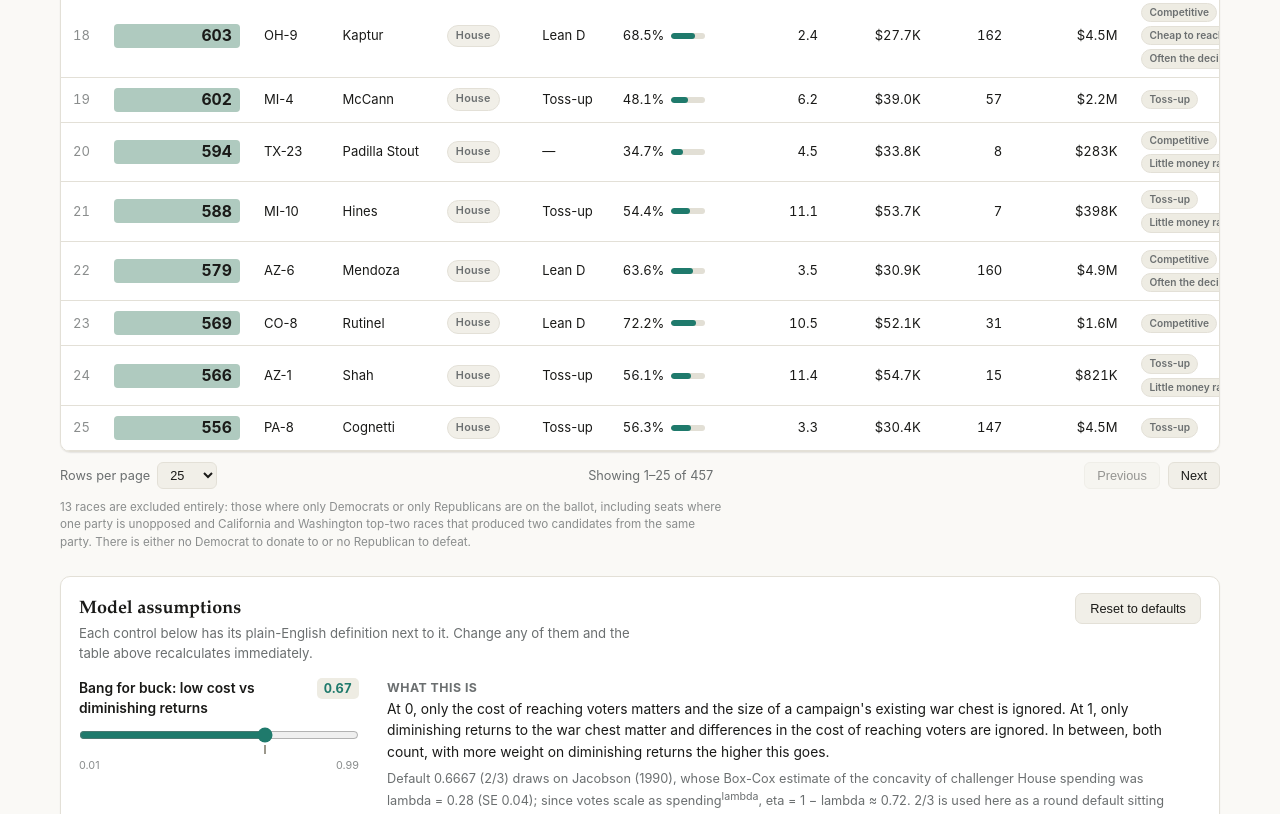
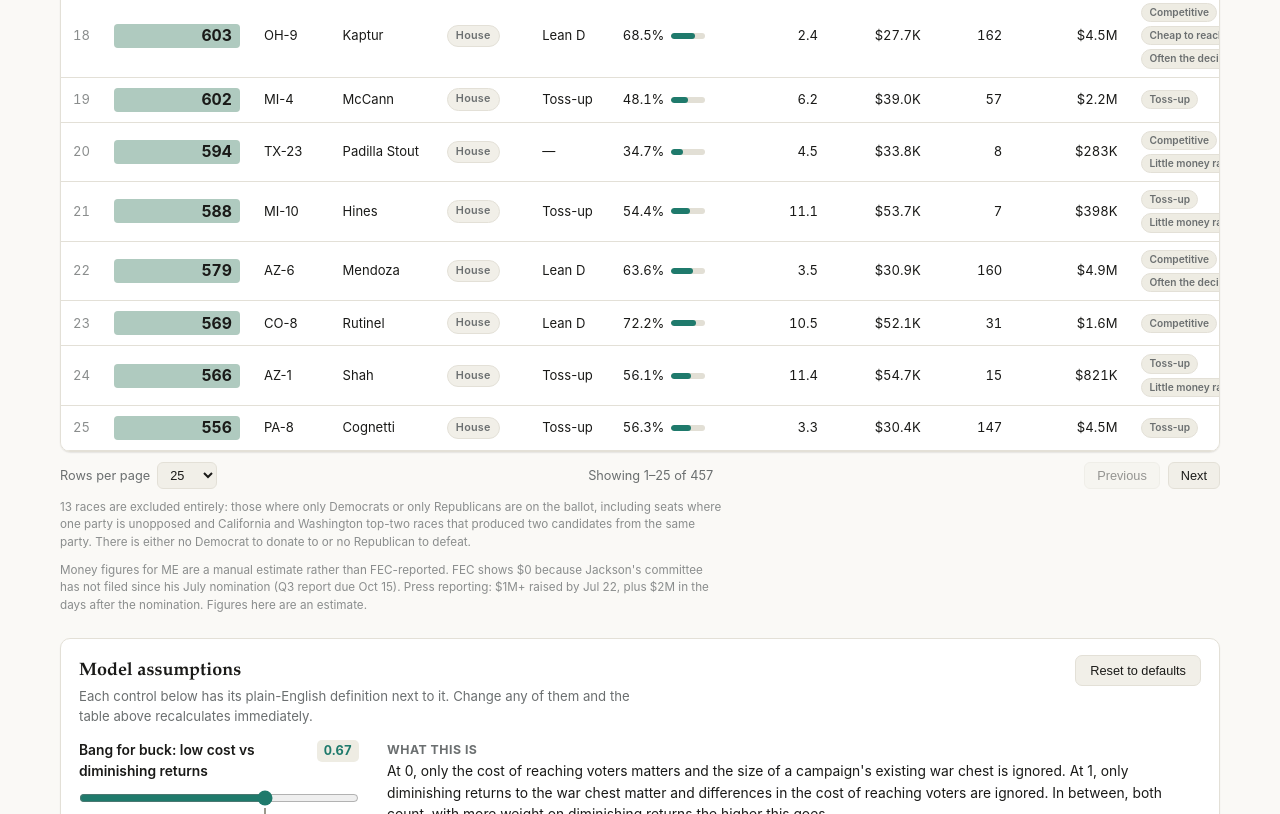
Before and after one commit to ejfuld/dem-donation-impact, a plain HTML site: page impact/site/index.html in a window 1280 px wide. Shown: the part 1960-2774 px from the top of the page. Drawn offline with Linux system fonts and the light colour scheme.

Commit message:
Update index.html

```diff
--- a/impact/site/index.html
+++ b/impact/site/index.html
@@ -280,6 +280,20 @@
   }
   .marker.warn{background:var(--warn-bg);color:var(--warn);}
   .marker.rcv{background:var(--code-bg);color:var(--muted);border:1px solid var(--border);}
+
+  /* Manual money override marker: a superscript dagger, deliberately not a
+     chip like .warn/.rcv above, so it reads as a footnote reference rather
+     than a data-quality badge. */
+  .override-mark{
+    display:inline;
+    vertical-align:super;
+    font-size:.72em;
+    line-height:0;
+    margin-left:2px;
+    font-weight:700;
+    color:var(--accent);
+    cursor:help;
+  }
 
   .donate-btn{
     display:inline-block;
@@ -587,6 +601,7 @@
     </div>
 
     <p class="exclusion-note" id="exclusion-note"></p>
+    <p class="exclusion-note" id="override-note" hidden></p>
   </section>
 
   <section class="controls">
@@ -938,6 +953,7 @@
     var row = {
       race: r.race, ch: r.ch, name: r.name, party: r.party, rating: r.rating,
       p: r.p, margin: r.margin, match: r.match, cov: r.cov,
+      override: !!r.override, note: r.note || "", source: r.source || "",
       why: r.why || [], calc: calc,
       reach: calc ? r.reach : null,
       moneyDefRaw: M, moneyUsed: M,
@@ -1077,6 +1093,11 @@
       if (r.race.indexOf("AK") === 0) {
         ak = '<span class="marker rcv" title="Alaska uses ranked-choice voting; the two-candidate margin model here is approximate.">RCV</span>';
       }
+      var overrideMark = "";
+      if (r.override) {
+        overrideMark = '<sup class="override-mark" title="' + escapeHtml(r.note) +
+          '">&dagger;</sup>';
+      }
       var covNote = r.cov ? (" (as of " + escapeHtml(r.cov) + ")") : "";
       var moneyTitle = "Raw " + moneyLabel + ": " + fmtMoney(r.moneyDefRaw) + covNote + ".";
       // Real em dash character for a missing rating — never the "&mdash;" entity
@@ -1115,7 +1136,7 @@
         '<td class="rank-cell">' + rankText + '</td>' +
         '<td class="num impact-td">' + impactCell + '</td>' +
         '<td>' + escapeHtml(r.race) + ak + '</td>' +
-        '<td>' + escapeHtml(r.name) + warn + '</td>' +
+        '<td>' + escapeHtml(r.name) + warn + overrideMark + '</td>' +
         '<td><span class="pill' + (r.ch === "S" ? " senate" : "") + '">' + (r.ch === "S" ? "Senate" : "House") + '</span></td>' +
         '<td>' + ratingText + '</td>' +
         '<td class="num">' + pCell + '</td>' +
@@ -1257,11 +1278,37 @@
     }
   }
 
+  // Second small-print footnote, next to the exclusion note: lists any race
+  // whose money figures are a hand-entered override rather than FEC-derived
+  // (see OVERRIDES in scripts/build.py / scripts/refresh.py). Renders
+  // nothing when meta.overrides is empty.
+  function renderOverrideNote(meta, races){
+    var el = $("override-note");
+    if (!el) return;
+    var codes = meta.overrides || [];
+    if (!codes.length) {
+      el.hidden = true;
+      el.textContent = "";
+      return;
+    }
+    var byCode = {};
+    races.forEach(function(r){ byCode[r.race] = r; });
+    var sentences = codes.map(function(code){
+      var r = byCode[code];
+      var note = (r && r.note) || "";
+      return "Money figures for " + escapeHtml(code) +
+        " are a manual estimate rather than FEC-reported. " + escapeHtml(note);
+    });
+    el.innerHTML = sentences.join(" ");
+    el.hidden = false;
+  }
+
   function init(data){
     ALL_RACES = data.races || [];
     META = data.meta || {};
     $("forecast-date").textContent = META.forecast_date || "unknown";
     renderExclusionNote(META);
+    renderOverrideNote(META, ALL_RACES);
     var kEl = $("k-dollars");
     if (kEl && META.k_dollars_per_reach != null) kEl.textContent = fmtMoney(META.k_dollars_per_reach);
 
```
